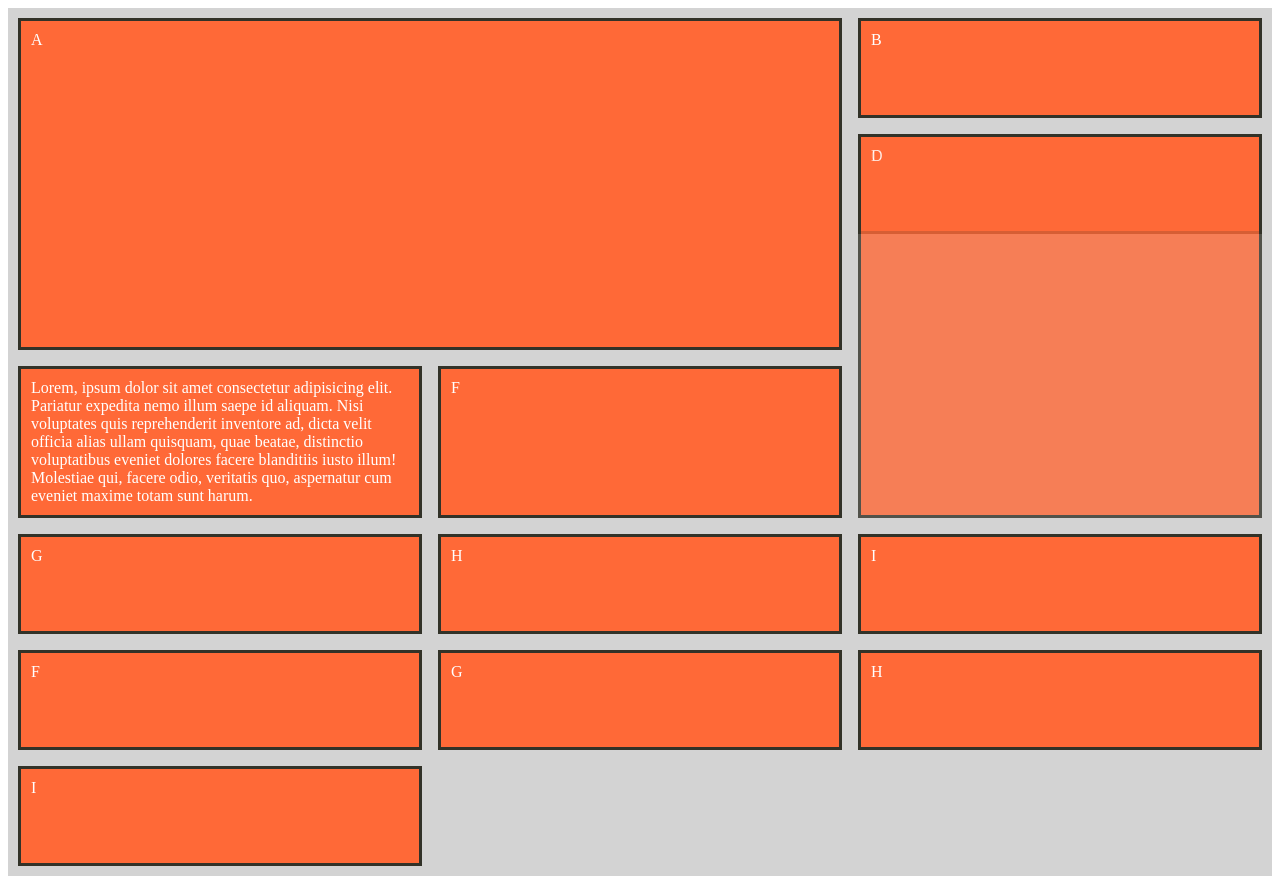
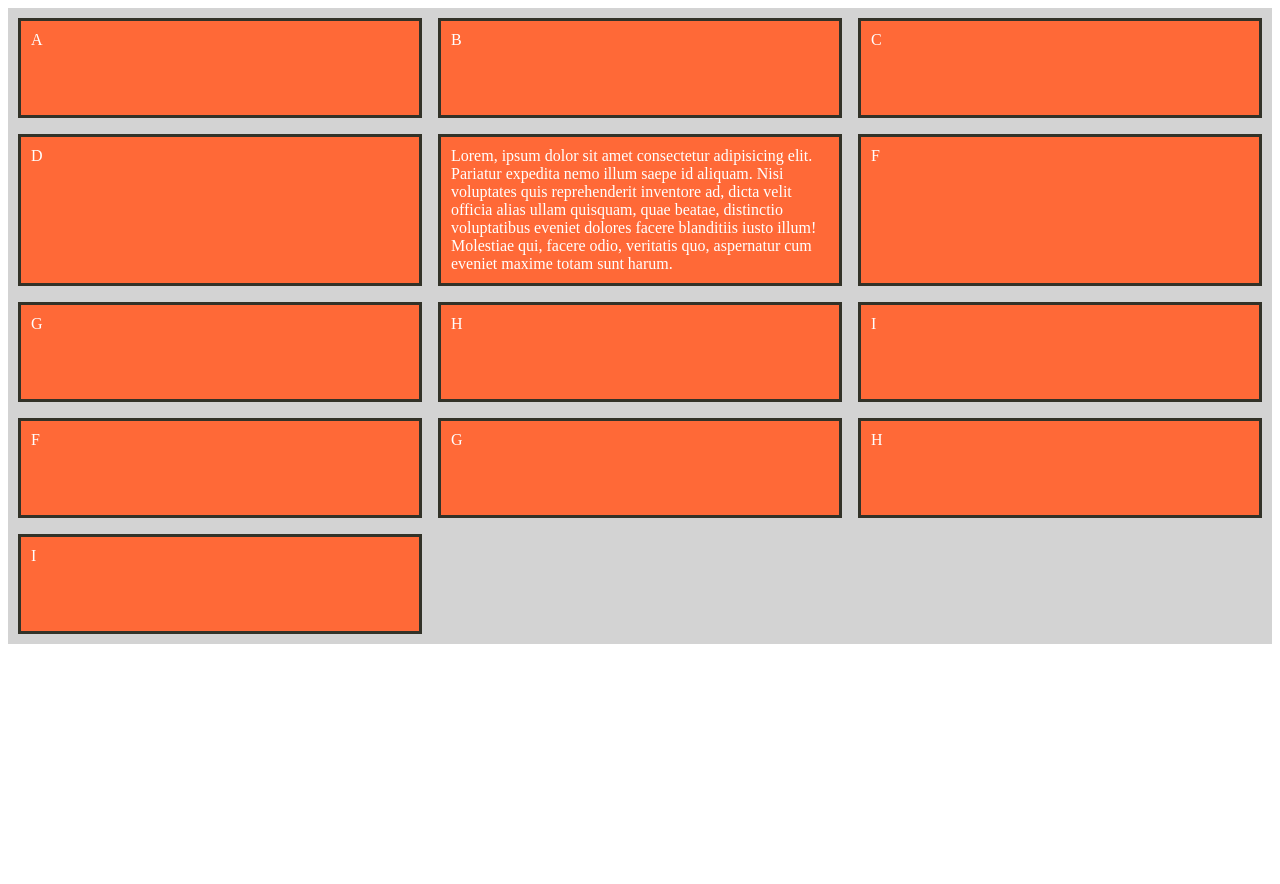
Before and after one commit to judaihyun/publishing, a plain HTML site: page inflearn/make-gird/06-grid-column.html in a window 1280 px wide. After the commit the page ends 800 px from the top, so only its background shows below. Drawn offline with Linux system fonts and the light colour scheme.

Commit message:
todo 각셀의 영역지정

```diff
--- a/inflearn/make-gird/06-grid-column.html
+++ b/inflearn/make-gird/06-grid-column.html
@@ -14,22 +14,7 @@
 		grid-auto-rows: minmax(100px, auto);
 		gap: 1rem;
 	}
-	.grid-item:nth-child(1) {
-		grid-column-start: 1;
-		grid-column-end: 3;
-		grid-row-start: 1;
-		grid-row-end: 4;
-	}
-	.grid-item:nth-child(3) {
-		grid-column: 3;
-		grid-row: 2;
-	}
-	.grid-item:nth-child(4) {
-		grid-column: 3;
-		/* grid-row: 3 / 5; */
-		grid-row: 2 / span 3;
-		opacity: 0.8;
-	}
+
 	</style>
 </head>
 <body>
```
